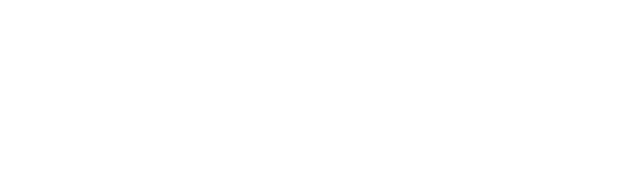
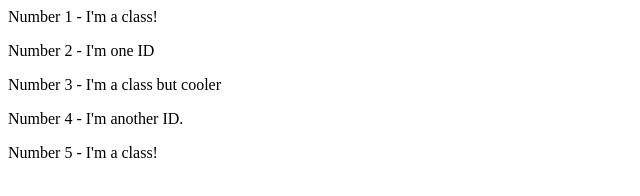
Before and after one commit to AwesomeKid500/Tut_2, a plain HTML site: page index.html in a window 1280 px wide. Shown: the whole page, without its empty margins (0-640 px from the left). Drawn offline with Linux system fonts and the light colour scheme.

Commit message:
Wrote the lasses and id

```diff
--- a/index.html
+++ b/index.html
@@ -2,11 +2,25 @@
 <html lang="en">
     <head>
         <meta charset="UTF-8">
-        <title>Styling tutorial 2</title>
+        <title>Class and ID selection</title>
 
     </head>
 
     <body>
+        <div>Number 1 - I'm a class!</div>
+
+        <p>Number 2 - I'm one ID </p>
+
+        <div>Number 3 - I'm a class but cooler</div>
+
+        <p>Number 4 - I'm another ID.</p>
+
+        <div>Number 5 - I'm a class!</div>
 
     </body>
+
+
+
+
+
 </html>
```
Also changed, not shown: 1 other file.
